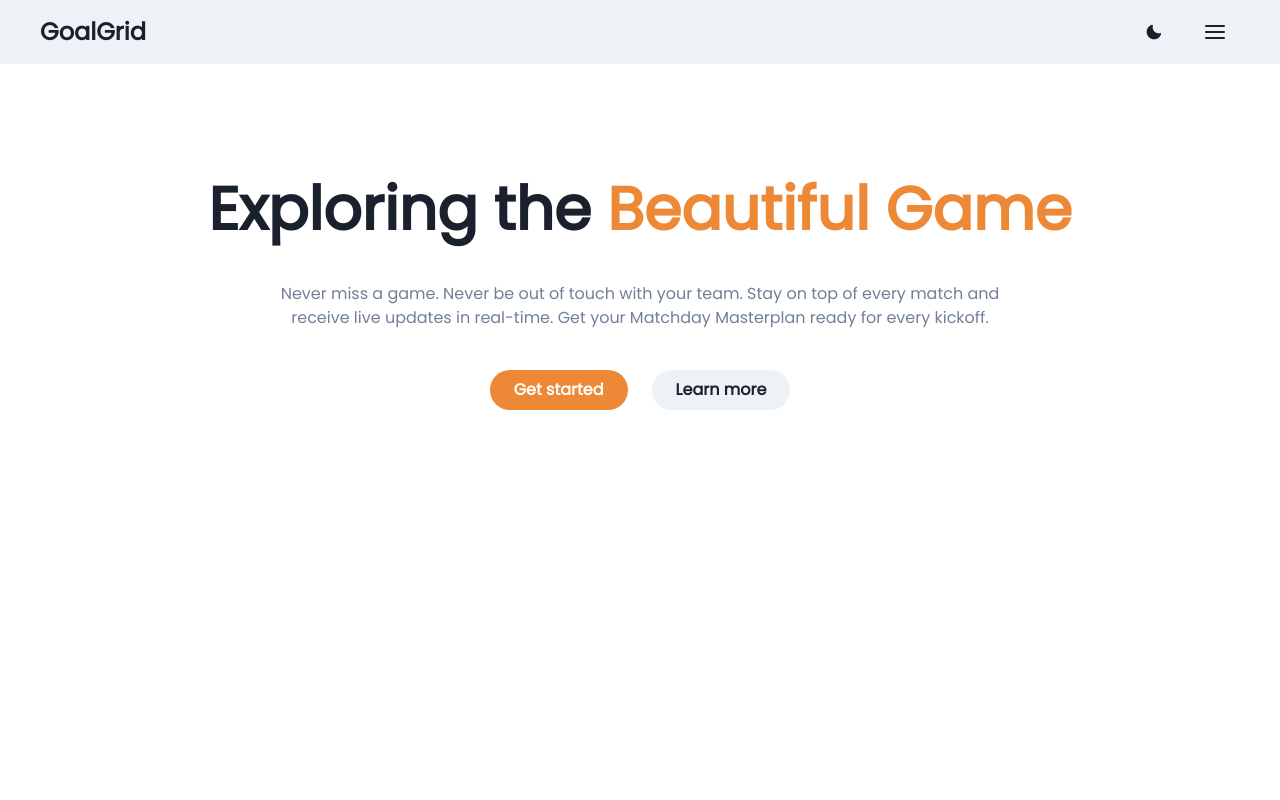
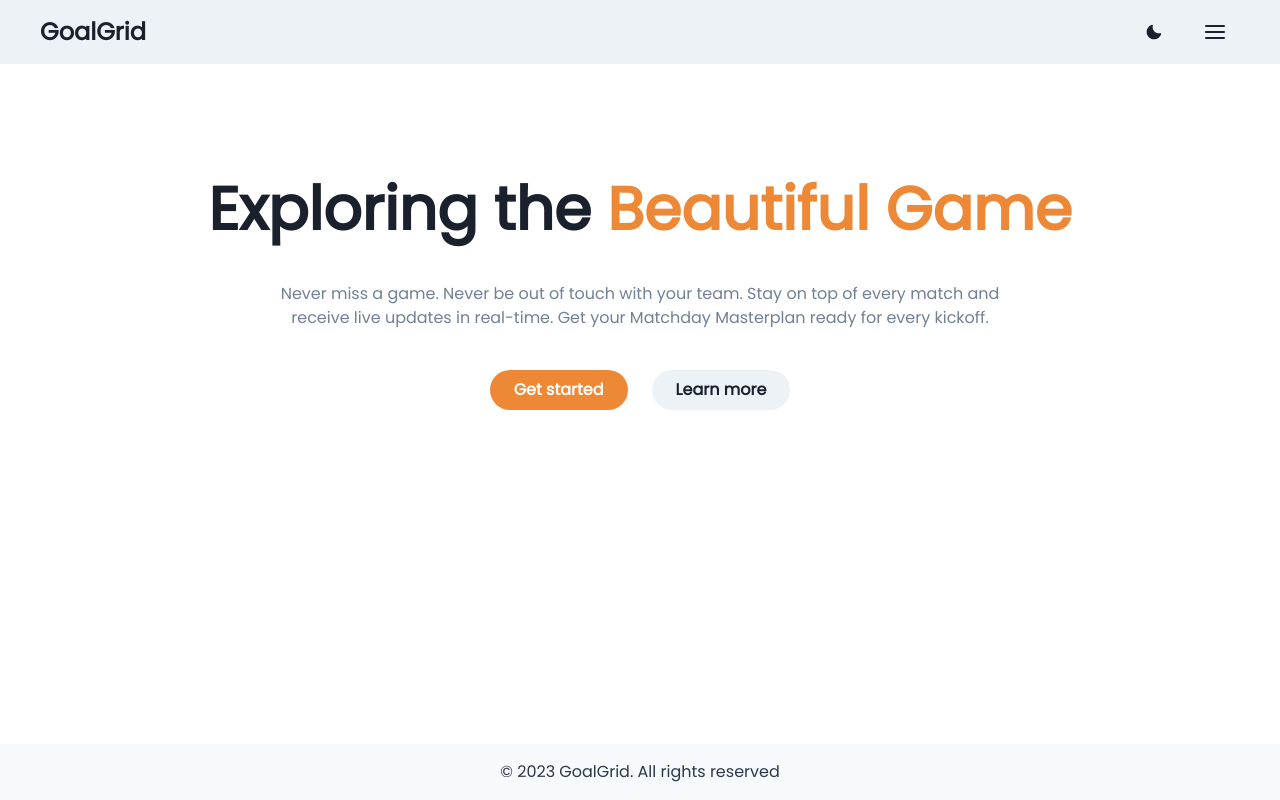
Before and after one commit to ramadanriz/goal-grid, a React (Vite) app: page / in a window 1280 px wide. Built offline with nearby package versions, Linux system fonts and the light colour scheme.

Commit message:
change component folder structure & create footer component

```diff
--- /dev/null
+++ b/src/components/Footer.jsx
@@ -0,0 +1,11 @@
+import { Box, useColorModeValue, Center } from "@chakra-ui/react";
+
+const Footer = () => {
+  return (
+    <Box bg={useColorModeValue("gray.50", "gray.900")} color={useColorModeValue("gray.700", "gray.200")} position={"fixed"} bottom={"0"} w={"full"}>
+      <Center py={4}>© 2023 GoalGrid. All rights reserved</Center>
+    </Box>
+  );
+};
+
+export default Footer;
--- a/src/components/Hero/Index.jsx
+++ b/src/components/Hero.jsx
@@ -1,6 +1,6 @@
 import { Container, Heading, Stack, Text, Button } from "@chakra-ui/react";
 
-const Index = () => {
+const Hero = () => {
   return (
     <Container maxW={"5xl"}>
       <Stack textAlign={"center"} align={"center"} spacing={{ base: 8, md: 10 }} py={{ base: 20, md: 28 }}>
@@ -26,4 +26,4 @@ const Index = () => {
   );
 };
 
-export default Index;
+export default Hero;
--- a/src/components/Wrapper.jsx
+++ b/src/components/Wrapper.jsx
@@ -1,11 +1,13 @@
 import PropTypes from "prop-types";
 import Navbar from "./Navbar";
+import Footer from "./Footer";
 
 const Wrapper = (props) => {
   return (
     <>
       <Navbar />
       {props.children}
+      <Footer />
     </>
   );
 };
--- a/src/pages/Home.jsx
+++ b/src/pages/Home.jsx
@@ -1,4 +1,4 @@
-import Hero from "../components/Hero/Index";
+import Hero from "../components/Hero";
 
 const Home = () => {
   return <Hero />;
```
